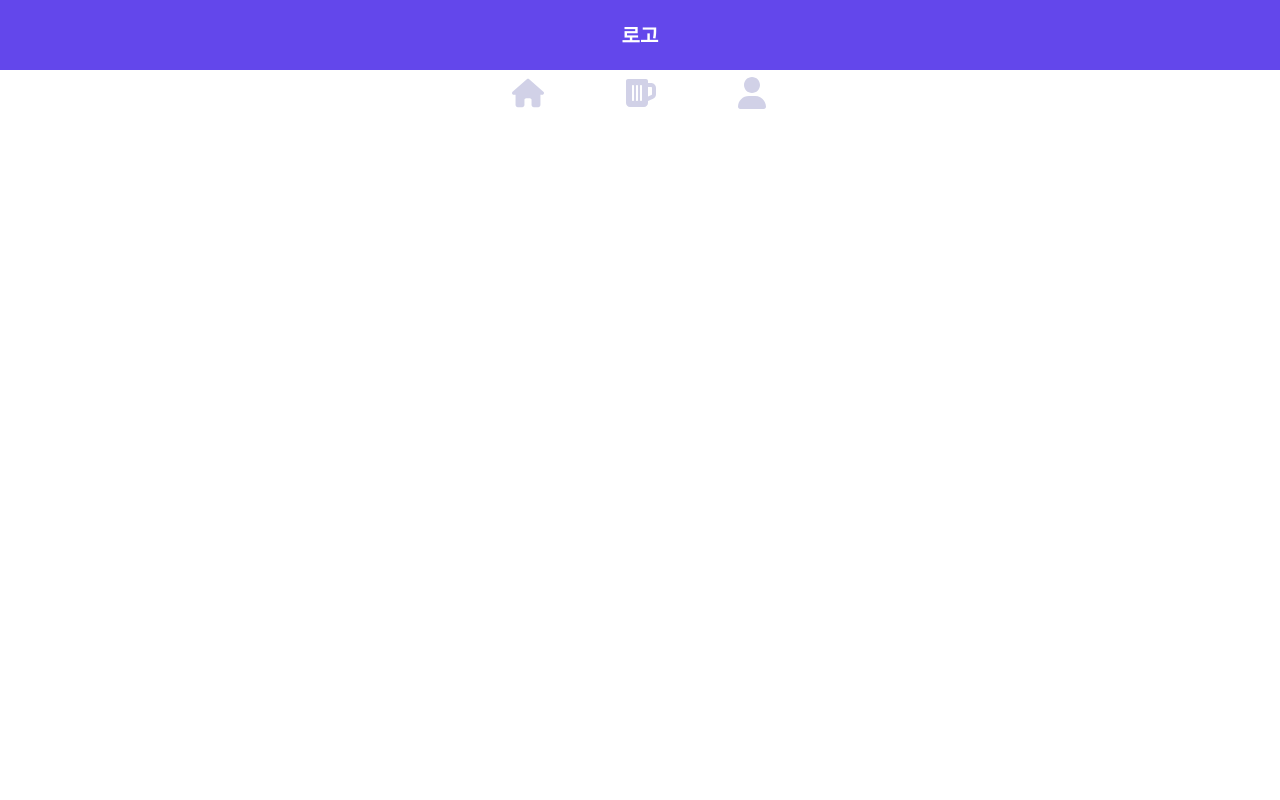
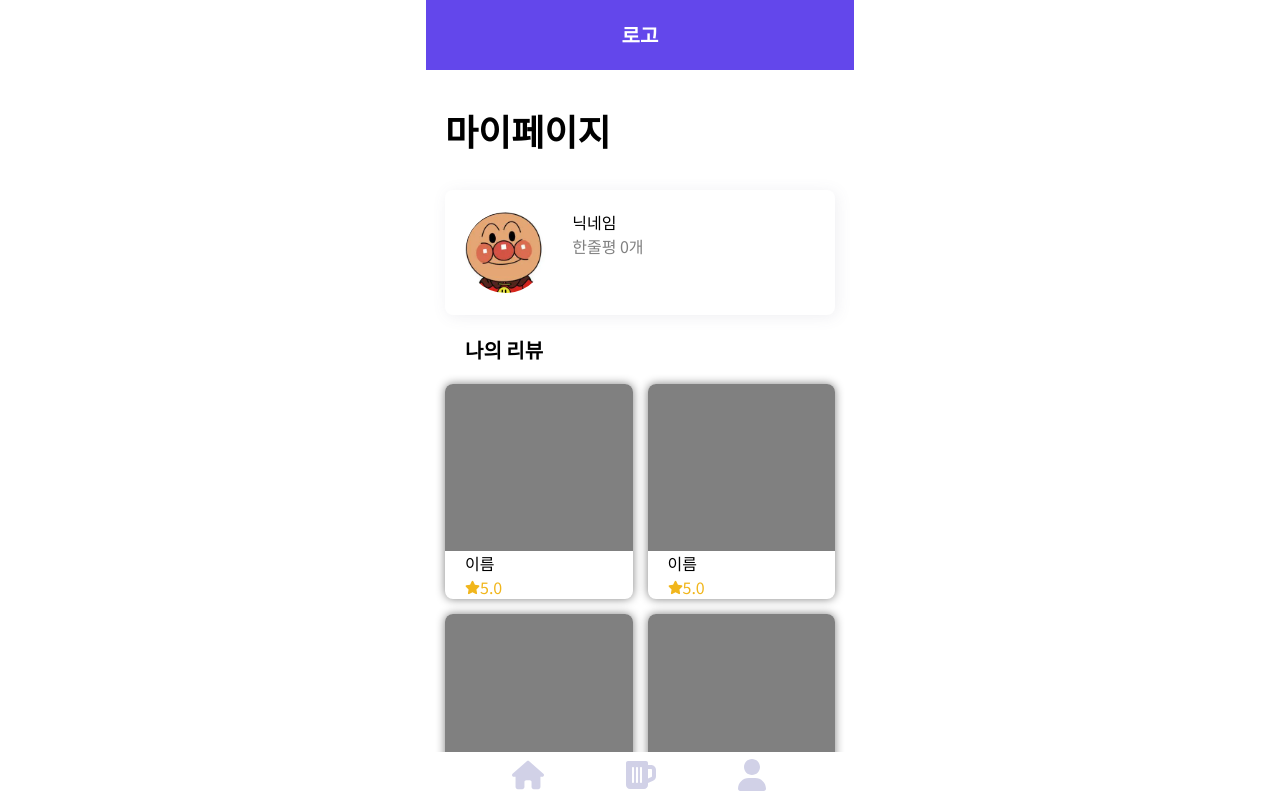
Before and after one commit to GDG-Beer/frontend, a React (Create React App) app: page / in a window 1280 px wide. Built offline with nearby package versions, Linux system fonts and the light colour scheme.

Commit message:
My Page 제작

```diff
--- a/src/App.tsx
+++ b/src/App.tsx
@@ -1,12 +1,16 @@
 import React from 'react'
 import NavBar from '@/composition/NavBar/NavBar'
 import Footer from '@/composition/Footer/Footer'
+import MyPage from './pages/MyPage/MyPage'
 
 function App() {
   return (
     <div id="beer-app-root">
-      <NavBar />
-      <Footer />
+      <div id="beer-app-body">
+        <NavBar />
+        <MyPage />
+        <Footer />
+      </div>
     </div>
   )
 }
--- a/src/composition/Footer/Footer.module.scss
+++ b/src/composition/Footer/Footer.module.scss
@@ -6,6 +6,9 @@
   height: 3rem;
   gap: 5rem;
   background-color: var(--beer-color-white);
+  position: absolute;
+  bottom: 0;
+  left: 0;
 
   button {
     background: none;
--- /dev/null
+++ b/src/pages/MyPage/MyPage.module.scss
@@ -0,0 +1,102 @@
+.beer-my-page {
+  display: flex;
+  flex-direction: column;
+  width: 428px;
+  height: 100%;
+  padding-left: 19px;
+  padding-right: 19px;
+}
+
+.beer-my-page-title {
+  display: flex;
+  justify-content: flex-start;
+  align-items: center;
+  width: 100%;
+  height: 120px;
+  font-size: 36px;
+  font-weight: 800;
+}
+
+.beer-user-profile {
+  display: flex;
+  justify-content: flex-start;
+  align-items: center;
+  padding: 20px;
+  width: 100%;
+  height: 125px;
+  gap: 25.99px;
+  box-shadow: 2px 2px 15px 0px #635f801a;
+  border-radius: 8px;
+
+  img {
+    width: 81.25px;
+    height: 81.25px;
+    border-radius: 50%;
+  }
+
+  .beer-user-info {
+    display: flex;
+    flex-direction: column;
+    align-items: flex-start;
+    width: 100%;
+    height: 100%;
+
+    .beer-user-rating {
+      color: gray;
+    }
+  }
+}
+
+.beer-my-review-wrapper {
+  width: 100%;
+
+  .beer-my-review-title {
+    width: 100%;
+    padding: 20px;
+    font-size: 20px;
+    font-weight: 700;
+  }
+
+  .beer-my-review-container {
+    display: grid;
+    grid-template-columns: repeat(2, 1fr);
+    gap: 15px;
+
+    .beer-review-card {
+      display: flex;
+      flex-direction: column;
+      justify-content: center;
+      height: 215px;
+      border-radius: 8px;
+      box-shadow: 0 0 10px gray;
+
+      .beer-review-image {
+        width: 100%;
+        height: 100%;
+        background: gray;
+        border-top-left-radius: 8px;
+        border-top-right-radius: 8px;
+      }
+
+      .beer-review-info {
+        display: flex;
+        flex-direction: column;
+        justify-content: flex-start;
+        align-items: flex-start;
+        width: 100%;
+        padding-left: 20px;
+
+        .beer-review-rating {
+          display: flex;
+          justify-content: center;
+          align-items: center;
+          color: #f1b61c;
+          img {
+            width: 15px;
+            height: 15px;
+          }
+        }
+      }
+    }
+  }
+}
--- /dev/null
+++ b/src/pages/MyPage/MyPage.tsx
@@ -0,0 +1,87 @@
+import React from 'react'
+import cn from 'classnames/bind'
+import style from './MyPage.module.scss'
+import { IMG, SVG } from '@/utils/assets'
+const cx = cn.bind(style)
+
+const MyPage = () => {
+  return (
+    <div className={cx('beer-my-page')}>
+      <div className={cx('beer-my-page-title')}>마이페이지</div>
+      <div className={cx('beer-user-profile')}>
+        <img src={IMG('profile')} alt="profile" />
+        <div className={cx('beer-user-info')}>
+          <span>닉네임</span>
+          <span className={cx('beer-user-rating')}>한줄평 0개</span>
+        </div>
+      </div>
+      <div className={cx('beer-my-review-wrapper')}>
+        <div className={cx('beer-my-review-title')}>나의 리뷰</div>
+        <div className={cx('beer-my-review-container')}>
+          <div className={cx('beer-review-card')}>
+            <div className={cx('beer-review-image')} />
+            <div className={cx('beer-review-info')}>
+              이름
+              <div className={cx('beer-review-rating')}>
+                <img src={SVG('star')} alt="star" />
+                5.0
+              </div>
+            </div>
+          </div>
+          <div className={cx('beer-review-card')}>
+            <div className={cx('beer-review-image')} />
+            <div className={cx('beer-review-info')}>
+              이름
+              <div className={cx('beer-review-rating')}>
+                <img src={SVG('star')} alt="star" />
+                5.0
+              </div>
+            </div>
+          </div>
+          <div className={cx('beer-review-card')}>
+            <div className={cx('beer-review-image')} />
+            <div className={cx('beer-review-info')}>
+              이름
+              <div className={cx('beer-review-rating')}>
+                <img src={SVG('star')} alt="star" />
+                5.0
+              </div>
+            </div>
+          </div>
+          <div className={cx('beer-review-card')}>
+            <div className={cx('beer-review-image')} />
+            <div className={cx('beer-review-info')}>
+              이름
+              <div className={cx('beer-review-rating')}>
+                <img src={SVG('star')} alt="star" />
+                5.0
+              </div>
+            </div>
+          </div>
+          <div className={cx('beer-review-card')}>
+            <div className={cx('beer-review-image')} />
+            <div className={cx('beer-review-info')}>
+              이름
+              <div className={cx('beer-review-rating')}>
+                <img src={SVG('star')} alt="star" />
+                5.0
+              </div>
+            </div>
+          </div>
+          <div className={cx('beer-review-card')}>
+            <div className={cx('beer-review-image')} />
+            <div className={cx('beer-review-info')}>
+              이름
+              <div className={cx('beer-review-rating')}>
+                <img src={SVG('star')} alt="star" />
+                5.0
+              </div>
+            </div>
+          </div>
+        </div>
+      </div>
+    </div>
+  )
+}
+
+export default MyPage
--- a/src/styles/main.scss
+++ b/src/styles/main.scss
@@ -1,7 +1,15 @@
 @import url('https://fonts.googleapis.com/css2?family=Noto+Sans+KR&display=swap');
 
+* {
+  box-sizing: border-box;
+}
+
+html,
 body {
+  width: 100%;
+  height: 100%;
   margin: 0;
+  overflow-y: auto;
   -webkit-font-smoothing: antialiased;
   -moz-osx-font-smoothing: grayscale;
 }
@@ -23,4 +31,14 @@ code {
   font-family: 'Noto Sans KR', sans-serif;
   font-weight: 400;
   font-size: 1rem;
+
+  width: 100%;
+  height: 100%;
 }
+
+#beer-app-body {
+  width: 428px;
+  height: 100%;
+  margin: 0 auto;
+  padding-bottom: 4rem;
+}
--- a/src/utils/assets.ts
+++ b/src/utils/assets.ts
@@ -3,6 +3,8 @@ import emptyMug from '@/images/emptyMug.svg'
 import house from '@/images/house.svg'
 import star from '@/images/star.svg'
 import user from '@/images/user.svg'
+
+import profile from '@/images/profile.webp'
 
 const _SVG: Record<string, string> = {
   back,
@@ -12,4 +14,9 @@ const _SVG: Record<string, string> = {
   user,
 }
 
+const _IMG: Record<string, string> = {
+  profile,
+}
+
 export const SVG = (key: string) => (_SVG[key] ? _SVG[key] : undefined)
+export const IMG = (key: string) => (_IMG[key] ? _IMG[key] : undefined)
--- a/webpack.config.js
+++ b/webpack.config.js
@@ -78,7 +78,7 @@ const config = {
         exclude: /node_modules/,
       },
       {
-        test: /\.(png|jpg|jpeg|gif|svg)$/i,
+        test: /\.(png|jpg|jpeg|gif|svg|webp)$/i,
         use: [
           {
             loader: 'url-loader',
```
Also changed, not shown: src/images/profile.webp (added), src/images/star.svg.
